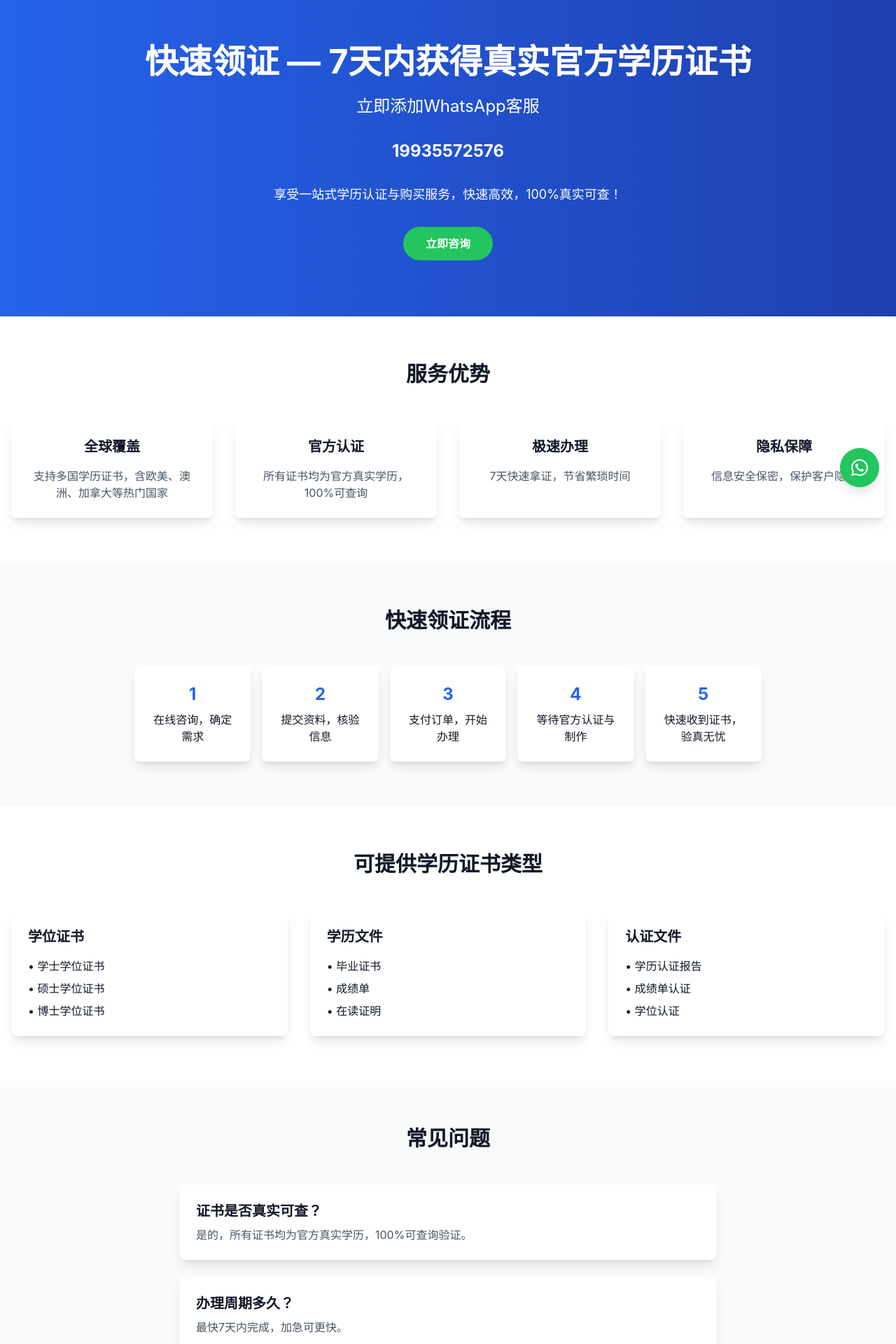
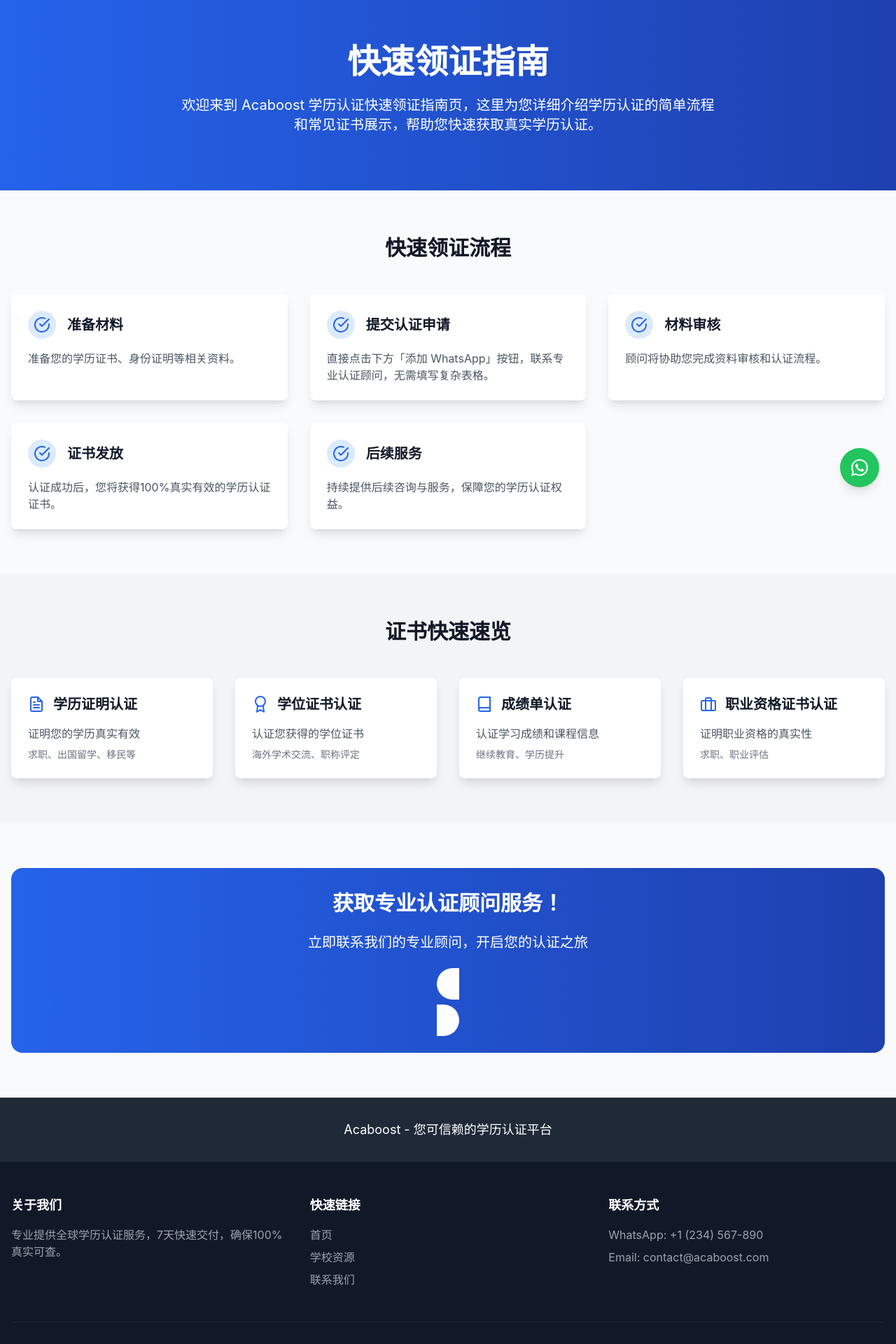
Before and after one commit to caimi124/xueli3, a Next.js app: page /guide in a window 1280 px wide. Shown: the part 80-2000 px from the top of the page at 70% size. Built offline with nearby package versions, Linux system fonts and the light colour scheme.

Commit message:
feat: 优化领证指南页面和WhatsApp按钮组件

```diff
--- a/components/WhatsAppButton.tsx
+++ b/components/WhatsAppButton.tsx
@@ -1,12 +1,16 @@
 import React from 'react';
 
-const WhatsAppButton = () => {
+interface WhatsAppButtonProps {
+  className?: string;
+}
+
+const WhatsAppButton = ({ className }: WhatsAppButtonProps) => {
   return (
     <a
       href="https://wa.me/1234567890?text=您好，我想咨询学历认证服务"
       target="_blank"
       rel="noopener noreferrer"
-      className="fixed bottom-6 right-6 bg-green-500 text-white p-4 rounded-full shadow-lg hover:bg-green-600 transition-colors z-50"
+      className={className || "fixed bottom-6 right-6 bg-green-500 text-white p-4 rounded-full shadow-lg hover:bg-green-600 transition-colors z-50"}
     >
       <svg className="w-6 h-6" fill="currentColor" viewBox="0 0 24 24">
         <path d="M17.472 14.382c-.297-.149-1.758-.867-2.03-.967-.273-.099-.471-.148-.67.15-.197.297-.767.966-.94 1.164-.173.199-.347.223-.644.075-.297-.15-1.255-.463-2.39-1.475-.883-.788-1.48-1.761-1.653-2.059-.173-.297-.018-.458.13-.606.134-.133.298-.347.446-.52.149-.174.198-.298.298-.497.099-.198.05-.371-.025-.52-.075-.149-.669-1.612-.916-2.207-.242-.579-.487-.5-.669-.51-.173-.008-.371-.01-.57-.01-.198 0-.52.074-.792.372-.272.297-1.04 1.016-1.04 2.479 0 1.462 1.065 2.875 1.213 3.074.149.198 2.096 3.2 5.077 4.487.709.306 1.262.489 1.694.625.712.227 1.36.195 1.871.118.571-.085 1.758-.719 2.006-1.413.248-.694.248-1.289.173-1.413-.074-.124-.272-.198-.57-.347m-5.421 7.403h-.004a9.87 9.87 0 01-5.031-1.378l-.361-.214-3.741.982.998-3.648-.235-.374a9.86 9.86 0 01-1.51-5.26c.001-5.45 4.436-9.884 9.888-9.884 2.64 0 5.122 1.03 6.988 2.898a9.825 9.825 0 012.893 6.994c-.003 5.45-4.437 9.884-9.885 9.884m8.413-18.297A11.815 11.815 0 0012.05 0C5.495 0 .16 5.335.157 11.892c0 2.096.547 4.142 1.588 5.945L.057 24l6.305-1.654a11.882 11.882 0 005.683 1.448h.005c6.554 0 11.89-5.335 11.893-11.893a11.821 11.821 0 00-3.48-8.413z" />
--- a/pages/guide.tsx
+++ b/pages/guide.tsx
@@ -1,162 +1,135 @@
-import React from 'react';
-import Head from 'next/head';
-import Link from 'next/link';
-import Image from 'next/image';
-import Layout from '@/components/Layout';
-import SEO from '@/components/SEO';
+import { NextPage } from 'next';
+import Layout from '../components/Layout';
+import { FiCheckCircle, FiFileText, FiAward, FiBook, FiBriefcase } from 'react-icons/fi';
+import { IconContext } from 'react-icons';
+import WhatsAppButton from '../components/WhatsAppButton';
 
-const GuidePage = () => {
+const GuidePage: NextPage = () => {
+  const certificates = [
+    {
+      type: '学历证明认证',
+      description: '证明您的学历真实有效',
+      usage: '求职、出国留学、移民等',
+      icon: FiFileText
+    },
+    {
+      type: '学位证书认证',
+      description: '认证您获得的学位证书',
+      usage: '海外学术交流、职称评定',
+      icon: FiAward
+    },
+    {
+      type: '成绩单认证',
+      description: '认证学习成绩和课程信息',
+      usage: '继续教育、学历提升',
+      icon: FiBook
+    },
+    {
+      type: '职业资格证书认证',
+      description: '证明职业资格的真实性',
+      usage: '求职、职业评估',
+      icon: FiBriefcase
+    }
+  ];
+
+  const steps = [
+    {
+      title: '准备材料',
+      description: '准备您的学历证书、身份证明等相关资料。'
+    },
+    {
+      title: '提交认证申请',
+      description: '直接点击下方「添加 WhatsApp」按钮，联系专业认证顾问，无需填写复杂表格。'
+    },
+    {
+      title: '材料审核',
+      description: '顾问将协助您完成资料审核和认证流程。'
+    },
+    {
+      title: '证书发放',
+      description: '认证成功后，您将获得100%真实有效的学历认证证书。'
+    },
+    {
+      title: '后续服务',
+      description: '持续提供后续咨询与服务，保障您的学历认证权益。'
+    }
+  ];
+
   return (
-    <Layout>
-      <SEO
-        title="快速领证 — 7天内获得真实官方学历证书 | Acaboost"
-        description="一站式学历认证与购买服务，快速高效，100%真实可查。支持全球学历证书，7天快速拿证。"
-        keywords={["快速领证", "学历证书", "官方认证", "真实学历", "学历购买"]}
-      />
-
+    <Layout
+      title="快速领证指南 - Acaboost学历认证"
+      description="了解如何快速完成学历认证，查看证书速览，一键联系认证顾问，轻松拿证。"
+    >
+      <IconContext.Provider value={{ size: '24px', color: '#2563eb' }}>
+        <div className="min-h-screen bg-gray-50">
           {/* Hero Section */}
           <div className="bg-gradient-to-r from-blue-600 to-blue-800 text-white py-20">
-        <div className="container mx-auto px-4 text-center">
-          <h1 className="text-4xl md:text-5xl font-bold mb-6">快速领证 — 7天内获得真实官方学历证书</h1>
-          <p className="text-xl md:text-2xl mb-8">立即添加WhatsApp客服</p>
-          <p className="text-2xl font-bold mb-8">19935572576</p>
-          <p className="text-lg mb-8">享受一站式学历认证与购买服务，快速高效，100%真实可查！</p>
-          <a
-            href="https://wa.me/19935572576"
-            target="_blank"
-            rel="noopener noreferrer"
-            className="inline-block bg-green-500 text-white px-8 py-3 rounded-full font-bold hover:bg-green-600 transition-colors"
-          >
-            立即咨询
-          </a>
+            <div className="container mx-auto px-4">
+              <h1 className="text-4xl md:text-5xl font-bold mb-6 text-center">
+                快速领证指南
+              </h1>
+              <p className="text-xl text-center max-w-3xl mx-auto">
+                欢迎来到 Acaboost 学历认证快速领证指南页，这里为您详细介绍学历认证的简单流程和常见证书展示，帮助您快速获取真实学历认证。
+              </p>
             </div>
           </div>
 
-      {/* Service Advantages */}
+          {/* Quick Guide Process */}
           <div className="container mx-auto px-4 py-16">
-        <h2 className="text-3xl font-bold text-center mb-12">服务优势</h2>
-        <div className="grid grid-cols-1 md:grid-cols-2 lg:grid-cols-4 gap-8">
-          <div className="bg-white rounded-lg shadow-lg p-6 text-center">
-            <h3 className="text-xl font-bold mb-4">全球覆盖</h3>
-            <p className="text-gray-600">支持多国学历证书，含欧美、澳洲、加拿大等热门国家</p>
+            <h2 className="text-3xl font-bold text-center mb-12">快速领证流程</h2>
+            <div className="grid md:grid-cols-2 lg:grid-cols-3 gap-8">
+              {steps.map((step, index) => (
+                <div key={index} className="bg-white rounded-lg shadow-lg p-6 hover:shadow-xl transition-shadow">
+                  <div className="flex items-center mb-4">
+                    <div className="w-10 h-10 bg-blue-100 rounded-full flex items-center justify-center mr-4">
+                      <FiCheckCircle />
                     </div>
-          <div className="bg-white rounded-lg shadow-lg p-6 text-center">
-            <h3 className="text-xl font-bold mb-4">官方认证</h3>
-            <p className="text-gray-600">所有证书均为官方真实学历，100%可查询</p>
+                    <h3 className="text-xl font-semibold">{step.title}</h3>
                   </div>
-          <div className="bg-white rounded-lg shadow-lg p-6 text-center">
-            <h3 className="text-xl font-bold mb-4">极速办理</h3>
-            <p className="text-gray-600">7天快速拿证，节省繁琐时间</p>
+                  <p className="text-gray-600">{step.description}</p>
                 </div>
-          <div className="bg-white rounded-lg shadow-lg p-6 text-center">
-            <h3 className="text-xl font-bold mb-4">隐私保障</h3>
-            <p className="text-gray-600">信息安全保密，保护客户隐私</p>
+              ))}
+            </div>
+          </div>
+
+          {/* Certificate Overview */}
+          <div className="bg-gray-100 py-16">
+            <div className="container mx-auto px-4">
+              <h2 className="text-3xl font-bold text-center mb-12">证书快速速览</h2>
+              <div className="grid md:grid-cols-2 lg:grid-cols-4 gap-8">
+                {certificates.map((cert, index) => (
+                  <div key={index} className="bg-white rounded-lg shadow-lg p-6 hover:shadow-xl transition-shadow">
+                    <div className="flex items-center mb-4">
+                      <div className="mr-3">
+                        <cert.icon />
+                      </div>
+                      <h3 className="text-xl font-semibold">{cert.type}</h3>
+                    </div>
+                    <p className="text-gray-600 mb-2">{cert.description}</p>
+                    <p className="text-sm text-gray-500">{cert.usage}</p>
+                  </div>
+                ))}
               </div>
             </div>
           </div>
 
-      {/* Process Steps */}
-      <div className="bg-gray-50 py-16">
-        <div className="container mx-auto px-4">
-          <h2 className="text-3xl font-bold text-center mb-12">快速领证流程</h2>
-          <div className="max-w-4xl mx-auto">
-            <div className="grid grid-cols-1 md:grid-cols-5 gap-4">
-              <div className="bg-white rounded-lg shadow-lg p-6 text-center">
-                <div className="text-2xl font-bold text-blue-600 mb-2">1</div>
-                <p>在线咨询，确定需求</p>
+          {/* Contact Section */}
+          <div className="container mx-auto px-4 py-16">
+            <div className="bg-gradient-to-r from-blue-600 to-blue-800 rounded-2xl p-8 text-white text-center">
+              <h2 className="text-3xl font-bold mb-6">获取专业认证顾问服务！</h2>
+              <p className="text-xl mb-8">立即联系我们的专业顾问，开启您的认证之旅</p>
+              <WhatsAppButton className="bg-white text-blue-600 hover:bg-blue-50 px-8 py-3 rounded-full text-lg font-semibold transition-colors" />
             </div>
-              <div className="bg-white rounded-lg shadow-lg p-6 text-center">
-                <div className="text-2xl font-bold text-blue-600 mb-2">2</div>
-                <p>提交资料，核验信息</p>
           </div>
-              <div className="bg-white rounded-lg shadow-lg p-6 text-center">
-                <div className="text-2xl font-bold text-blue-600 mb-2">3</div>
-                <p>支付订单，开始办理</p>
-              </div>
-              <div className="bg-white rounded-lg shadow-lg p-6 text-center">
-                <div className="text-2xl font-bold text-blue-600 mb-2">4</div>
-                <p>等待官方认证与制作</p>
-              </div>
-              <div className="bg-white rounded-lg shadow-lg p-6 text-center">
-                <div className="text-2xl font-bold text-blue-600 mb-2">5</div>
-                <p>快速收到证书，验真无忧</p>
+
+          {/* Footer Note */}
+          <div className="bg-gray-800 text-white py-8">
+            <div className="container mx-auto px-4 text-center">
+              <p className="text-lg">Acaboost - 您可信赖的学历认证平台</p>
             </div>
           </div>
         </div>
-        </div>
-      </div>
-
-      {/* Certificate Types */}
-      <div className="container mx-auto px-4 py-16">
-        <h2 className="text-3xl font-bold text-center mb-12">可提供学历证书类型</h2>
-        <div className="grid grid-cols-1 md:grid-cols-2 lg:grid-cols-3 gap-8">
-          <div className="bg-white rounded-lg shadow-lg p-6">
-            <h3 className="text-xl font-bold mb-4">学位证书</h3>
-            <ul className="space-y-2">
-              <li>• 学士学位证书</li>
-              <li>• 硕士学位证书</li>
-              <li>• 博士学位证书</li>
-            </ul>
-          </div>
-          <div className="bg-white rounded-lg shadow-lg p-6">
-            <h3 className="text-xl font-bold mb-4">学历文件</h3>
-            <ul className="space-y-2">
-              <li>• 毕业证书</li>
-              <li>• 成绩单</li>
-              <li>• 在读证明</li>
-            </ul>
-          </div>
-          <div className="bg-white rounded-lg shadow-lg p-6">
-            <h3 className="text-xl font-bold mb-4">认证文件</h3>
-            <ul className="space-y-2">
-              <li>• 学历认证报告</li>
-              <li>• 成绩单认证</li>
-              <li>• 学位认证</li>
-            </ul>
-          </div>
-        </div>
-      </div>
-
-      {/* FAQ Section */}
-      <div className="bg-gray-50 py-16">
-        <div className="container mx-auto px-4">
-          <h2 className="text-3xl font-bold text-center mb-12">常见问题</h2>
-          <div className="max-w-3xl mx-auto space-y-6">
-            <div className="bg-white rounded-lg shadow-lg p-6">
-              <h3 className="text-xl font-bold mb-2">证书是否真实可查？</h3>
-              <p className="text-gray-600">是的，所有证书均为官方真实学历，100%可查询验证。</p>
-            </div>
-            <div className="bg-white rounded-lg shadow-lg p-6">
-              <h3 className="text-xl font-bold mb-2">办理周期多久？</h3>
-              <p className="text-gray-600">最快7天内完成，加急可更快。</p>
-            </div>
-            <div className="bg-white rounded-lg shadow-lg p-6">
-              <h3 className="text-xl font-bold mb-2">如何保障隐私？</h3>
-              <p className="text-gray-600">我们采用严格的隐私保护措施，确保客户信息安全。</p>
-            </div>
-            <div className="bg-white rounded-lg shadow-lg p-6">
-              <h3 className="text-xl font-bold mb-2">是否支持全球学历？</h3>
-              <p className="text-gray-600">支持多国学历证书，包括欧美、澳洲、加拿大等热门国家。</p>
-            </div>
-          </div>
-        </div>
-      </div>
-
-      {/* Bottom CTA */}
-      <div className="bg-green-500 text-white py-16">
-        <div className="container mx-auto px-4 text-center">
-          <h2 className="text-3xl font-bold mb-6">立即咨询，快速领证</h2>
-          <p className="text-xl mb-8">添加WhatsApp客服：19935572576</p>
-          <a
-            href="https://wa.me/19935572576"
-            target="_blank"
-            rel="noopener noreferrer"
-            className="inline-block bg-white text-green-500 px-8 py-3 rounded-full font-bold hover:bg-gray-100 transition-colors"
-          >
-            立即咨询
-          </a>
-        </div>
-      </div>
+      </IconContext.Provider>
     </Layout>
   );
 };
```
Lines whose indentation alone changed are shown as unchanged.
